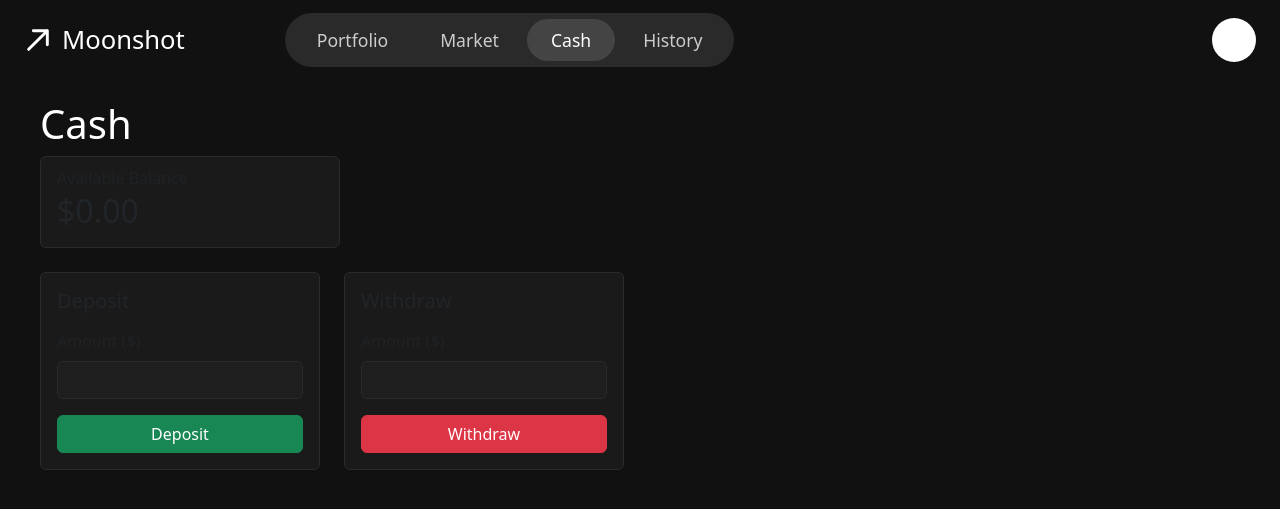
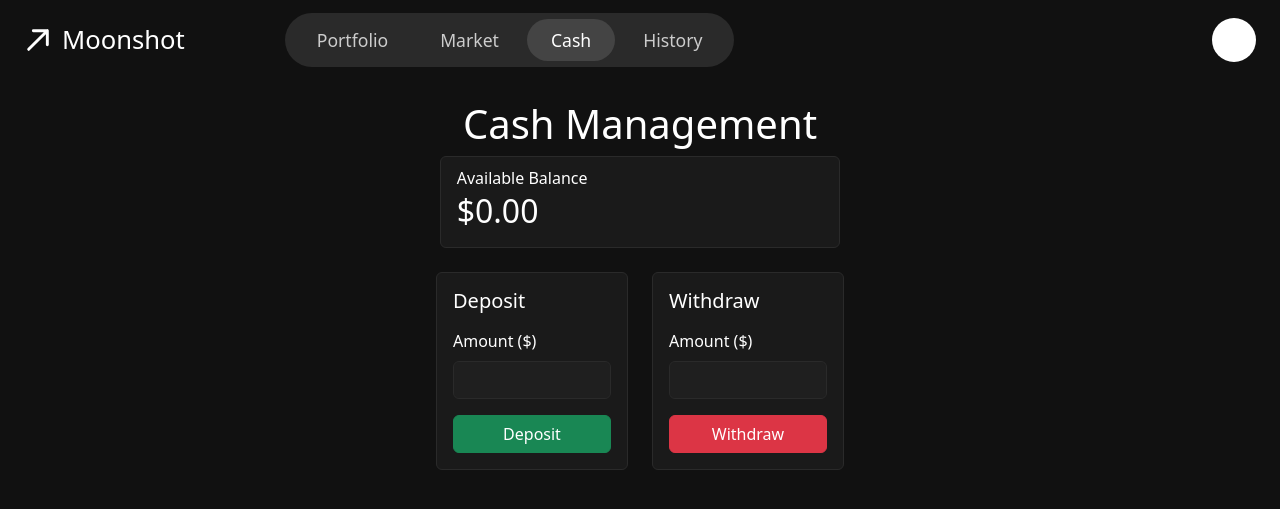
Before and after one commit to htphan9/IFT401-Team4-Capstone, a Flask app: page /cash in a window 1280 px wide. Shown: the top 509 px of the page. Run offline with Flask 3, Linux system fonts and the light colour scheme; the visitor is signed in with stand-in values (Sample User, id 1); data that the repository does not hold is empty.

Commit message:
styling changes to center h1 for each page, added cash balance to home page and refactored hard coded widths to vw

```diff
--- a/static/css/cash.css
+++ b/static/css/cash.css
@@ -1,4 +1,5 @@
 .card.bg-dark {
+    color: var(--text-primary);
     background-color: var(--bg-card) !important;
     border-color: var(--border-color) !important;
 }
--- a/templates/admin.html
+++ b/templates/admin.html
@@ -9,7 +9,9 @@
 
 {% block content %}
         {% if current_user.is_authenticated %}
-        <h1>Welcome to the Admin Panel, {{ current_user.username }}</h1>
+        <div class="d-flex flex-column align-items-center">
+            <h1>Welcome to the Admin Panel, {{ current_user.username }}</h1>
+        </div>
         {% if current_user.role == "admin" %}
         <h2>Admin</h2>
         <p>This dashboard is visible only to admins.</p>
--- a/templates/cash.html
+++ b/templates/cash.html
@@ -10,12 +10,15 @@
 {% block content %}
 {% if current_user.is_authenticated %}
 
-<h1>Cash</h1>
 
 <!-- Balance card — `account` comes from app.py -->
-<div class="card bg-dark border-secondary mb-4" style="max-width: 300px;">
+<div class="d-flex flex-column align-items-center">
+
+    <h1>Cash Management</h1>
+
+    <div class="card bg-dark border-secondary mb-4" style="width: 31.3vw;">
         <div class="card-body">
-        <h6 class="card-subtitle mb-1 text-muted">Available Balance</h6>
+            <h6 class="card-subtitle mb-1">Available Balance</h6>
             <h2 class="card-title mb-0">
                 ${{ "%.2f"|format(account.balance) if account else "0.00" }}
             </h2>
@@ -30,12 +33,12 @@
     <!-- Deposit and withdraw forms side by side -->
     <div class="d-flex gap-4">
 
-    <div class="card bg-dark border-secondary" style="width: 280px;">
+        <div class="card bg-dark border-secondary" style="width: 15vw;">
             <div class="card-body">
                 <h5 class="card-title mb-3">Deposit</h5>
                 <form action="/cash/deposit" method="POST">
                     <div class="mb-3">
-                    <label class="form-label text-muted">Amount ($)</label>
+                        <label class="form-label">Amount ($)</label>
                         <input type="number" class="form-control" name="amount" min="0.01" step="0.01" required>
                     </div>
                     <button type="submit" class="btn btn-success w-100">Deposit</button>
@@ -43,12 +46,12 @@
             </div>
         </div>
 
-    <div class="card bg-dark border-secondary" style="width: 280px;">
+        <div class="card bg-dark border-secondary" style="width: 15vw;">
             <div class="card-body">
                 <h5 class="card-title mb-3">Withdraw</h5>
                 <form action="/cash/withdraw" method="POST">
                     <div class="mb-3">
-                    <label class="form-label text-muted">Amount ($)</label>
+                        <label class="form-label">Amount ($)</label>
                         <input type="number" class="form-control" name="amount" min="0.01" step="0.01" required>
                     </div>
                     <button type="submit" class="btn btn-danger w-100">Withdraw</button>
@@ -58,6 +61,7 @@
 
     </div>
 
+</div>
 {% else %}
 <p>You are not logged in.</p>
 {% endif %}
--- a/templates/market.html
+++ b/templates/market.html
@@ -10,7 +10,9 @@
 {% block content %}
 {% if current_user.is_authenticated %}
 
-<h1>Market</h1>
+<div class="d-flex flex-column align-items-center">
+    <h1>Market</h1>
+</div>
 
 <!-- Stock table — `stocks` is passed in from the /market route in app.py -->
 <table class="table table-striped table-dark">
@@ -43,7 +45,7 @@
         {% else %}
             <!-- Shown when the stocks table is empty -->
             <tr>
-                <td colspan="8" class="text-center text-muted py-4">
+                <td colspan="8" class="text-center py-4">
                     No stocks in the database yet.
                 </td>
             </tr>
```
Also changed, not shown: static/css/home.css (+7 -0 lines), templates/history.html (+5 -5 lines), templates/home.html (+21 -1 lines). Lines whose indentation alone changed are shown as unchanged.
